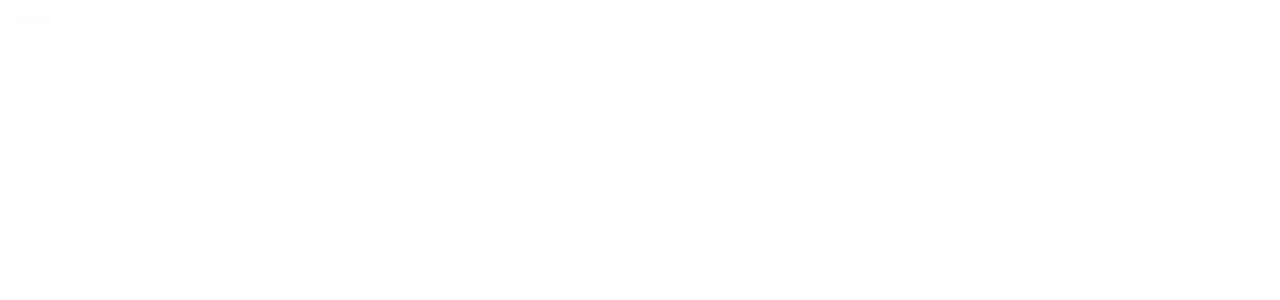
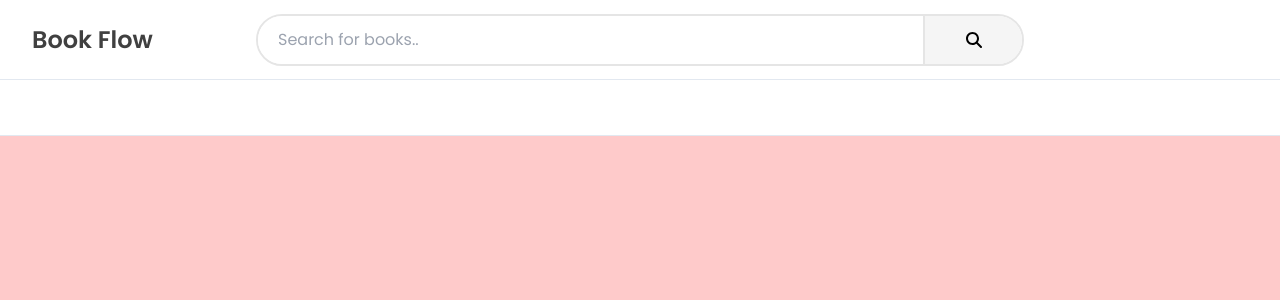
Before and after one commit to quochuynh2412/book-flow, a Next.js app: page / in a window 1280 px wide. Shown: the top 300 px of the page. Built offline with nearby package versions, Linux system fonts and the light colour scheme.

Commit message:
temp header

```diff
--- a/app/layout.tsx
+++ b/app/layout.tsx
@@ -1,8 +1,12 @@
 import type { Metadata } from 'next'
-import { Inter } from 'next/font/google'
+import { Inter, Poppins } from 'next/font/google'
 import './globals.css'
 
 const inter = Inter({ subsets: ['latin'] })
+const poppins = Poppins({
+  subsets: ['latin'],
+  weight: ['400', '600']
+});
 
 export const metadata: Metadata = {
   title: 'Create Next App',
@@ -16,7 +20,7 @@
 }) {
   return (
     <html lang="en">
-      <body className={inter.className}>{children}</body>
+      <body className={poppins.className}>{children}</body>
     </html>
   )
 }
--- a/app/page.tsx
+++ b/app/page.tsx
@@ -1,10 +1,44 @@
-import Image from 'next/image';
-import { Button } from '@/components/ui/button';
+import Link from "next/link";
+import { Input } from "@/components/ui/input";
+import { Button } from "@/components/ui/button";
+
 
 export default function Home() {
   return (
-    <Button className='bg-r'>
-      Hello
-    </Button>
-  )
+    <div>
+      <header className="bg-white h-20 flex gap-2 border-b">
+        <div className="basis-2/12 text-2xl font-bold flex text-neutral-700 min-w-fit">
+          <Link href="" className="lg:hidden my-auto mx-8 hover:text-neutral-900">BF</Link>
+          <Link href="" className="hidden lg:block my-auto mx-8">Book Flow</Link>
+        </div>
+        <div className="flex-1 flex">
+          <div className="w-full my-auto flex border-2 border-neutral-200 rounded-full max-w-3xl mx-auto">
+            <input type="text" placeholder="Search for books.." className="w-full rounded-l-full border-r-2 border-neutral-200 h-12 px-5 outline-gray-300"/>
+            <button className="w-20 lg:w-28 rounded-r-full bg-neutral-100 hover:bg-neutral-200 active:bg-neutral-300">
+              <svg xmlns="http://www.w3.org/2000/svg" height="1em" viewBox="0 0 512 512" className="m-auto">
+                <path d="M416 208c0 45.9-14.9 88.3-40 122.7L502.6 457.4c12.5 12.5 12.5 32.8 0 45.3s-32.8 12.5-45.3 0L330.7 376c-34.4 25.2-76.8 40-122.7 40C93.1 416 0 322.9 0 208S93.1 0 208 0S416 93.1 416 208zM208 352a144 144 0 1 0 0-288 144 144 0 1 0 0 288z"/>
+              </svg>
+            </button>
+          </div>
+        </div>
+        <div className="basis-2/12"></div>
+      </header>
+      <div className="bg-white h-14 flex gap-2 border-b sticky top-0">
+
+      </div>
+      <div className="h-96 bg-red-200"></div>
+      <div className="h-96 bg-red-200"></div>
+      <div className="h-96 bg-red-200"></div>
+      <div className="px-8 lg:px-32 md:flex gap-5">
+        {/* <div className="w-full flex border-2 rounded-full">
+          <input type="text" placeholder="Search for courses" className="w-full rounded-l-full h-12 px-5  focus:outline-none"/>
+          <button className="bg-slate-400 w-16 rounded-r-full">
+            <svg xmlns="http://www.w3.org/2000/svg" height="1em" viewBox="0 0 512 512">
+              <path d="M416 208c0 45.9-14.9 88.3-40 122.7L502.6 457.4c12.5 12.5 12.5 32.8 0 45.3s-32.8 12.5-45.3 0L330.7 376c-34.4 25.2-76.8 40-122.7 40C93.1 416 0 322.9 0 208S93.1 0 208 0S416 93.1 416 208zM208 352a144 144 0 1 0 0-288 144 144 0 1 0 0 288z"/>
+            </svg>
+          </button>
+        </div> */}
+      </div>
+    </div>
+  );
 }
--- /dev/null
+++ b/components/ui/input.tsx
@@ -0,0 +1,25 @@
+import * as React from "react"
+
+import { cn } from "@/lib/utils"
+
+export interface InputProps
+  extends React.InputHTMLAttributes<HTMLInputElement> {}
+
+const Input = React.forwardRef<HTMLInputElement, InputProps>(
+  ({ className, type, ...props }, ref) => {
+    return (
+      <input
+        type={type}
+        className={cn(
+          "flex h-10 w-full rounded-md border border-input bg-background px-3 py-2 text-sm ring-offset-background file:border-0 file:bg-transparent file:text-sm file:font-medium placeholder:text-muted-foreground focus-visible:outline-none focus-visible:ring-2 focus-visible:ring-ring focus-visible:ring-offset-2 disabled:cursor-not-allowed disabled:opacity-50",
+          className
+        )}
+        ref={ref}
+        {...props}
+      />
+    )
+  }
+)
+Input.displayName = "Input"
+
+export { Input }
```
